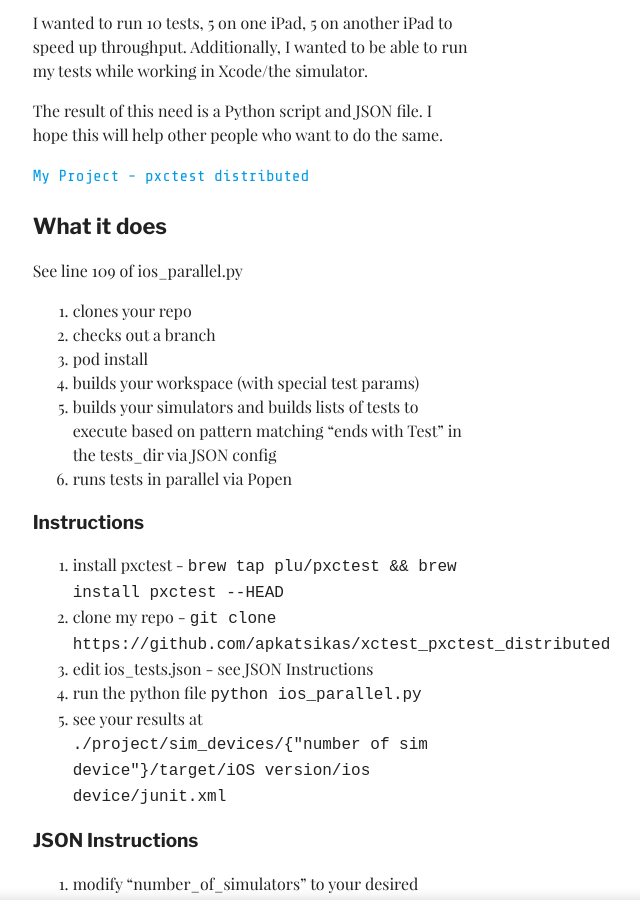
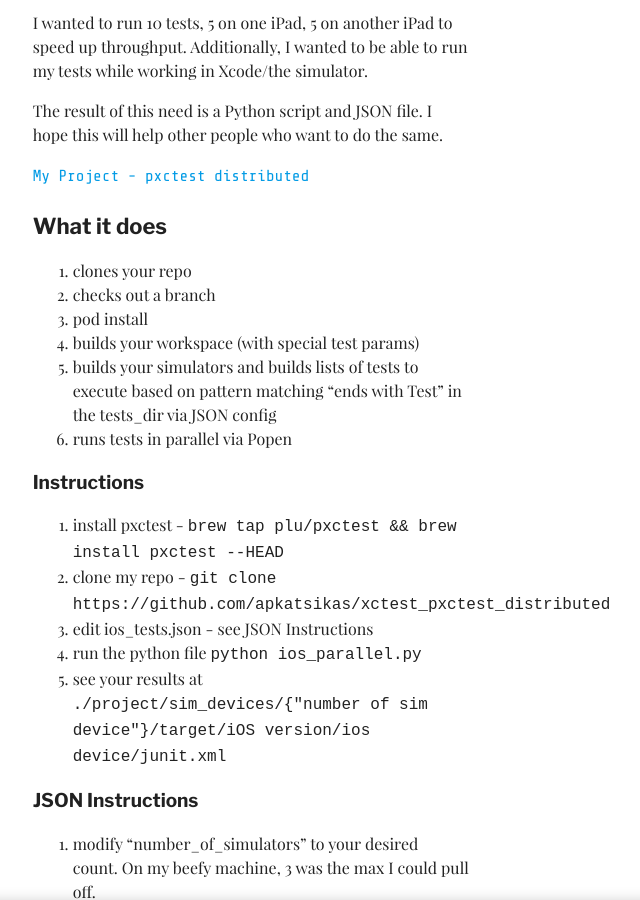
Before and after one commit to apkatsikas/apkatsikas-blog, a Jekyll site: the page built from _posts/2016-12-28-pxctest_distributed.md, in a window 1280 px wide and 900 px high, scrolled down 701 px. Shown: the whole window, without its empty margins (389-1029 px from the left). Built offline with Jekyll 4.4.1, drawn with Linux system fonts in a browser that asks for light colours; some web fonts are replaced.

Commit message:
Update 2016-12-28-pxctest_distributed.md

```diff
--- a/_posts/2016-12-28-pxctest_distributed.md
+++ b/_posts/2016-12-28-pxctest_distributed.md
@@ -19,7 +19,6 @@ The result of this need is a Python script and JSON file. I hope this will help
 [My Project - pxctest distributed](https://github.com/apkatsikas/xctest_pxctest_distributed)
 
 ## What it does
-See line 109 of ios_parallel.py
 1. clones your repo
 2. checks out a branch
 3. pod install
```
